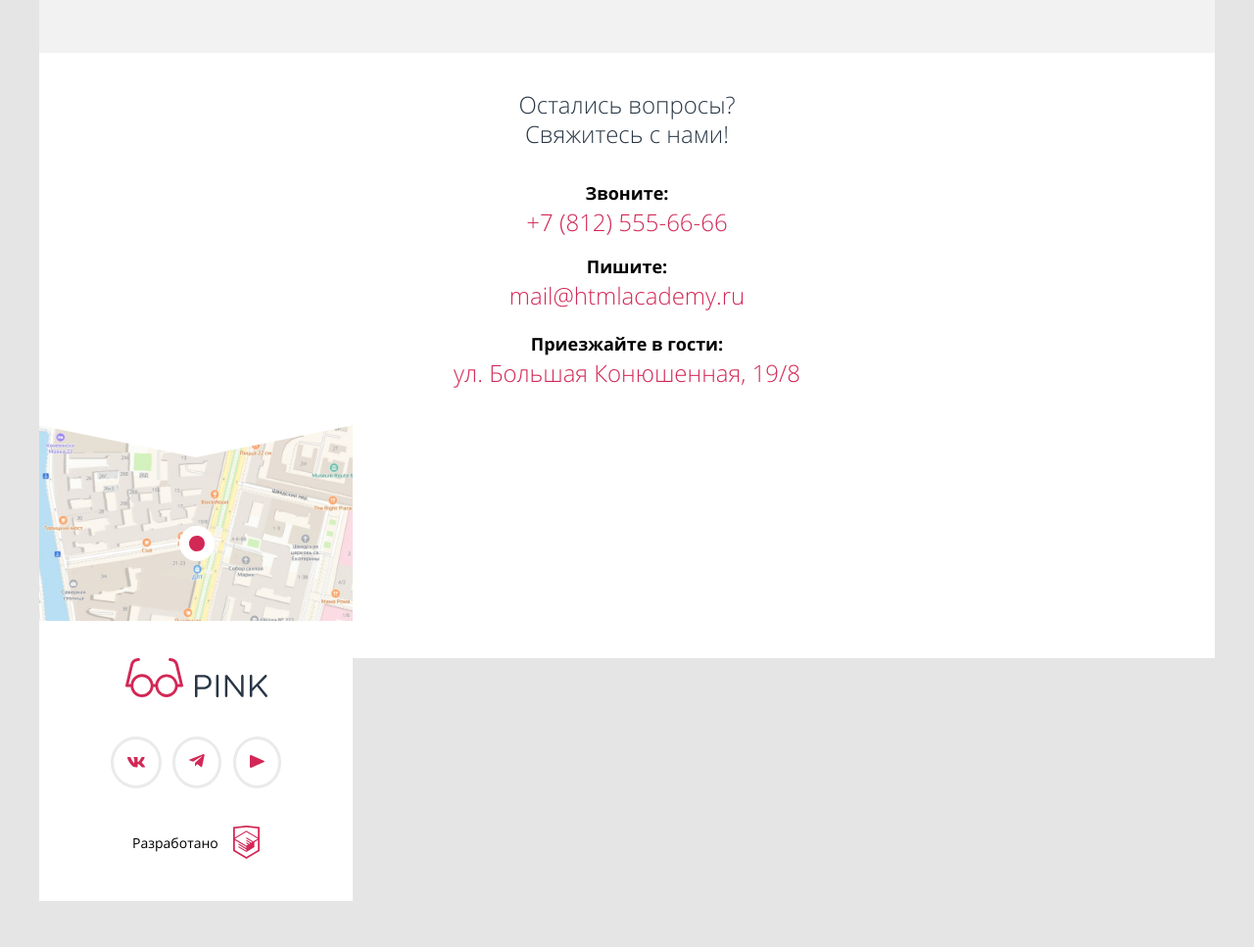
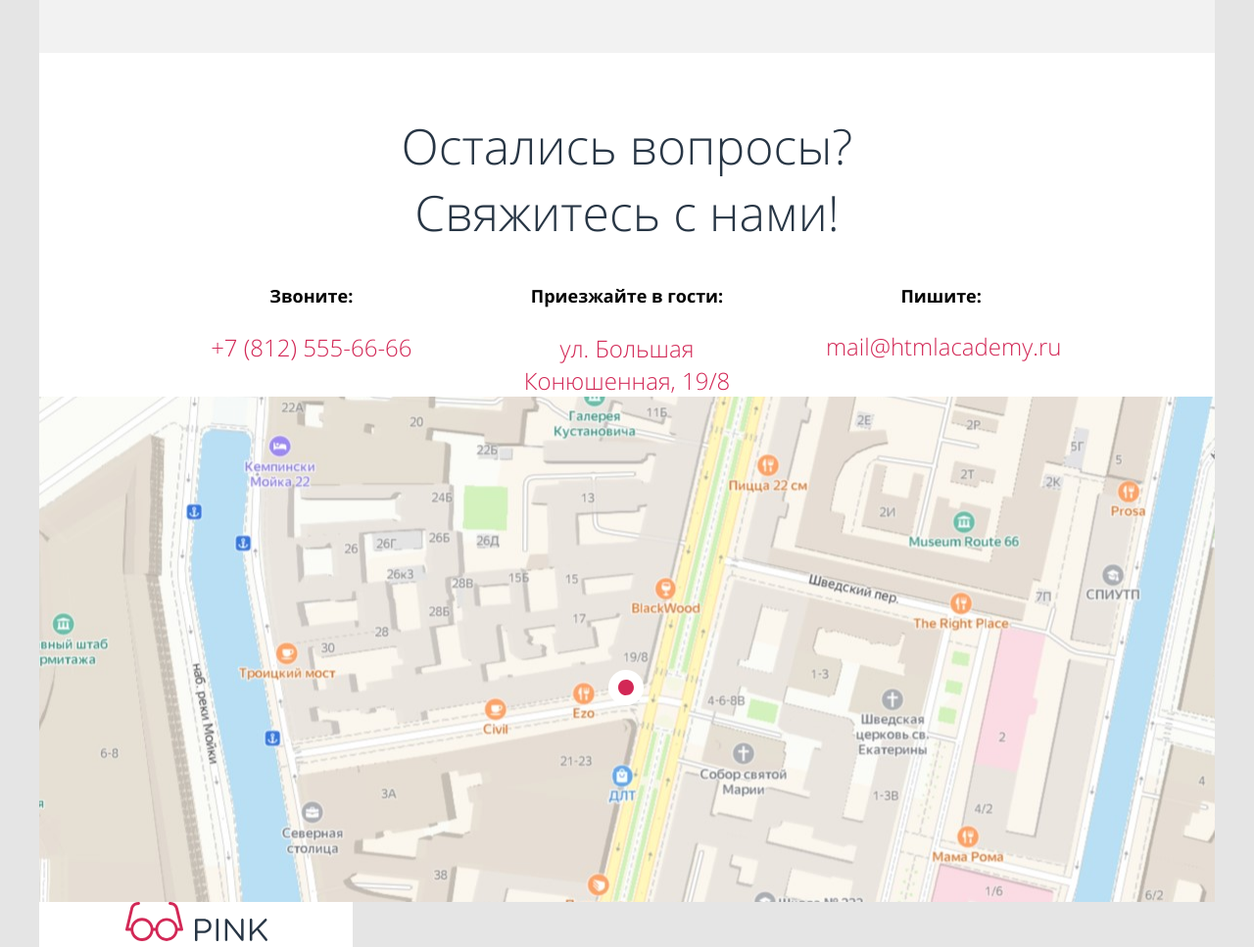
Before and after one commit to htmlacademy-adaptive/1899923-pink-25, a website: page source/index.html in a window 1280 px wide. Shown: the part 3100-4067 px from the top of the page at 98% size. Before the commit the page ends 4020 px from the top, so only its background shows below. Drawn offline with nearby package versions, Linux system fonts and the light colour scheme; files that its build step writes are made by us from their sources; files whose address does not match are found by name.

Commit message:
Добавляет стилизацию планшетной и десктопной версий блока .contacts в index.html

```diff
--- a/source/index.html
+++ b/source/index.html
@@ -125,7 +125,7 @@
         <h2 class="visually-hidden">Отзывы о приложении Пинк.</h2>
         <div class="reviews__slider">
 
-          <input class="reviews__slider-input" type="radio" id="button-1" name="slider-toggle-1">
+          <input class="reviews__slider-input" type="radio" id="button-1" name="slider-toggle-1" checked>
           <input class="reviews__slider-input" type="radio" id="button-2" name="slider-toggle-1">
           <input class="reviews__slider-input" type="radio" id="button-3" name="slider-toggle-1">
 
@@ -267,25 +267,25 @@
 
       <section class="contacts">
         <h2 class="visually-hidden">Контакты.</h2>
-        <div class="contacts__wrapper">
           <div class="contacts__slogan-wrapper">
             <h3 class="contacts__slogan">Остались вопросы?</h3>
             <h3 class="contacts__slogan">Свяжитесь с нами!</h3>
           </div>
-            <div class="contacts__item">
-              <h4 class="contacts__title">Звоните:</h4>
-              <a class="contacts__info" href="tel:+78125556666">+7 (812) 555-66-66</a>
+          <div class="contacts__wrapper">
+            <div class="contacts__item contacts__item--phone">
+              <h4 class="contacts__title contacts__title--phone">Звоните:</h4>
+              <a class="contacts__info contacts__info--phone" href="tel:+78125556666">+7 (812) 555-66-66</a>
             </div>
-            <div class="contacts__item">
-              <h4 class="contacts__title">Пишите:</h4>
-              <a class="contacts__info" href="mailto:mail@htmlacademy.ru">mail@htmlacademy.ru</a>
+            <div class="contacts__item contacts__item--email">
+              <h4 class="contacts__title contacts__title--email">Пишите:</h4>
+              <a class="contacts__info contacts__info--email" href="mailto:mail@htmlacademy.ru">mail@htmlacademy.ru</a>
             </div>
-            <div class="contacts__item">
-              <h4 class="contacts__title">Приезжайте в гости:</h4>
-              <a class="contacts__info" href="">ул. Большая
+            <div class="contacts__item contacts__item--address">
+              <h4 class="contacts__title contacts__title--address">Приезжайте в гости:</h4>
+              <a class="contacts__info contacts__info--address" href="">ул. Большая
                 Конюшенная, 19/8</a>
             </div>
-        </div>
+          </div>
         <div class="contacts__map-wrapper">
           <h3 class="visually-hidden">Карта</h3>
           <div class="contacts__map-content">
--- a/source/less/blocks/contacts.less
+++ b/source/less/blocks/contacts.less
@@ -37,7 +37,7 @@
 
 .contacts__item {
   margin: 0 0 20px 0;
-  &:last-of-type .contacts__title {
+  &--address {
     margin: 24px 0 5px 0;
   }
 }
@@ -61,23 +61,164 @@
     background-repeat: no-repeat;
   }
 }
-
-.contacts__map-wrapper::before {
-  content: "";
-  position: absolute;
-  top: -90px;
-  left: -440px;
-  width: 1200px;
-  height: 100%;
-
-  background-image: url("../../img/svg/bg-triangle-white-footer.svg");
-  background-repeat: no-repeat;
-}
-
 .contacts__map-content {
   width: 400%;
   height: 200%;
-  margin-left: -146%;
-  margin-top: -5%;
-  zoom: 0.4;
+  zoom: 0.5;
+  transform: translate(-36%, -11%);
 }
+
+@media (min-width: @tablet-width) {
+
+  .contacts {
+    min-width: @tablet-width;
+    padding: 45px 0 0;
+  }
+
+  .contacts__slogan-wrapper {
+    margin: 0 0 33px;
+  }
+
+  .contacts__slogan {
+    font-size: 40px;
+    line-height: 54px;
+  }
+
+  .contacts__wrapper {
+    display: flex;
+    flex-wrap: wrap;
+    justify-content: space-around;
+    margin: 0 auto;
+    padding: 0;
+  }
+
+  .contacts__item {
+    width: 260px;
+    margin: 0 auto;
+  }
+
+  .contacts__title {
+    line-height: 25px;
+  }
+
+  .contacts__title--phone {
+    margin: 0 0 5px 7px;
+  }
+
+  .contacts__title--email {
+    margin: 0 8px 5px 0;
+  }
+
+  .contacts__title--address {
+    margin: 40px 0 5px 0;
+  }
+
+  .contacts__title {
+    line-height: 25px;
+  }
+
+  .contacts__info {
+    line-height: 33px;
+  }
+
+  .contacts__info--phone {
+    margin: 0 10px 0 7px;
+  }
+
+  .contacts__info--email {
+    margin: 0 9px 0 0;
+  }
+
+  .contacts__map-wrapper {
+    width: @tablet-width;
+    height: 399px;
+    margin: 0;
+
+    &::after {
+      top: 215px;
+      left: 311px;
+    }
+  }
+  .contacts__map-content {
+    width: 400%;
+    height: 200%;
+    zoom: 0.629;
+    transform: translate(-37%, 3%);
+  }
+}
+
+@media (min-width: @desktop-width) {
+
+  .contacts {
+    min-width: @desktop-width;
+    padding: 61px 0 0;
+  }
+
+  .contacts__wrapper {
+    flex-wrap: nowrap;
+    justify-content: space-around;
+    padding: 0 110px 0;
+  }
+
+  .contacts__slogan {
+    font-size: 50px;
+    line-height: 68px;
+  }
+
+  .contacts__item {
+    margin: 0;
+  }
+
+  .contacts__item--email {
+    order: 3;
+  }
+
+  .contacts__item--address {
+    order: 2;
+  }
+
+  .contacts__title {
+    line-height: 25px;
+  }
+
+  .contacts__title--phone {
+    margin: 6px 0 23px 9px;
+  }
+
+  .contacts__title--email {
+    margin: 6px 12px 22px 0;
+  }
+
+  .contacts__title--address {
+    margin: 6px 0 24px 0;
+  }
+
+  .contacts__info {
+    line-height: 33px;
+  }
+
+  .contacts__info--phone {
+    margin: 0 0 0 9px;
+  }
+
+  .contacts__info--email {
+    margin: 0 7px 0 0;
+  }
+
+  .contacts__map-wrapper {
+    width: @desktop-width;
+    height: 516px;
+    margin: 0;
+
+    &::after {
+      top: 279px;
+      left: 581px;
+    }
+  }
+  .contacts__map-content {
+    width: 400%;
+    height: 200%;
+    zoom: 1;
+    transform: translate(-37%, -2%);
+  }
+}
--- a/source/less/blocks/prices.less
+++ b/source/less/blocks/prices.less
@@ -147,7 +147,7 @@
 
   .prices {
     min-width: @desktop-width;
-    padding: 94px 0 95px 0;
+    padding: 94px 0 95px;
   }
 
   .prices__wrapper,
@@ -161,7 +161,7 @@
 
   .prices__table-cell {
     width: 234px;
-    padding: 15px 0 12px 0;
+    padding: 15px 0 12px;
   }
 
   .prices__table-cell--hidden {
--- a/source/less/blocks/reviews.less
+++ b/source/less/blocks/reviews.less
@@ -163,7 +163,7 @@
 
   #button-1:checked ~ .reviews__slider-toggles label[for="button-2"],
   #button-2:checked ~ .reviews__slider-toggles label[for="button-3"],
-  #button-3:checked ~ .reviews__slider-toggles label[for="button-1"]  {
+  #button-3:checked ~ .reviews__slider-toggles label[for="button-1"] {
     display: block;
     float: right;
 
```
